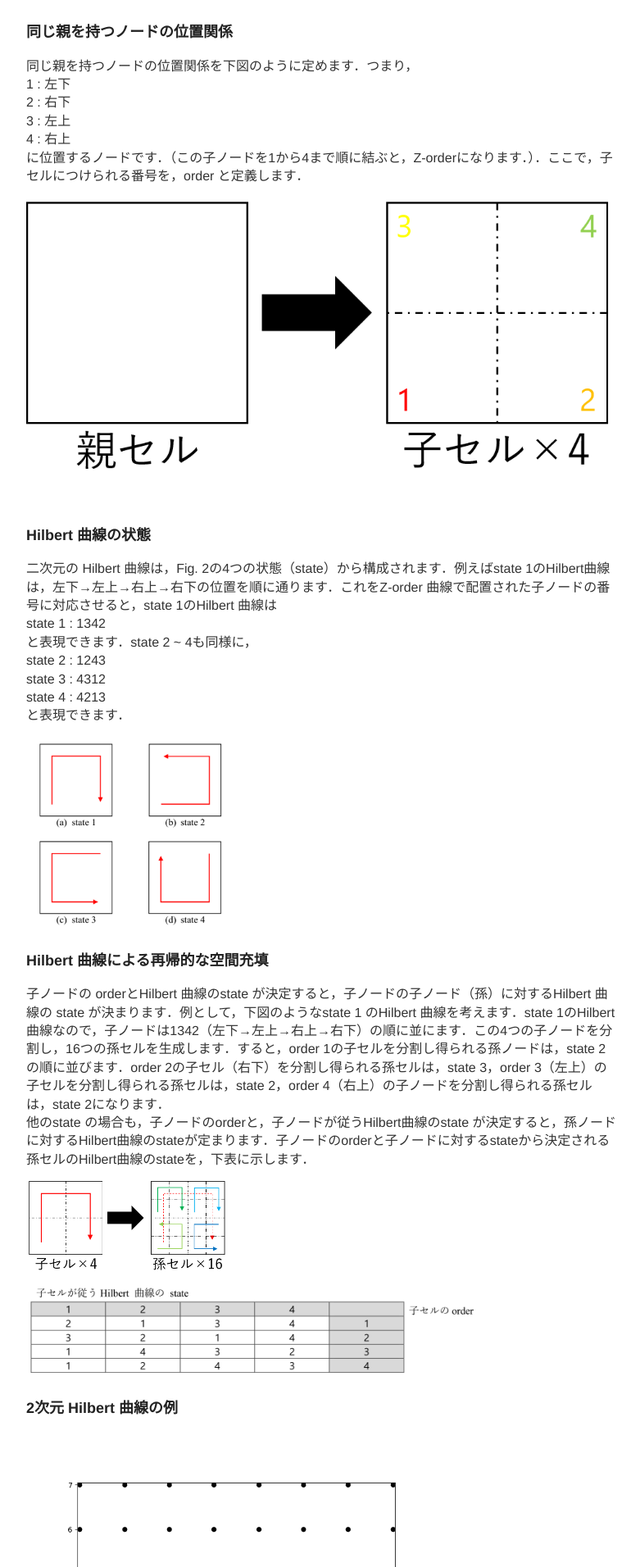
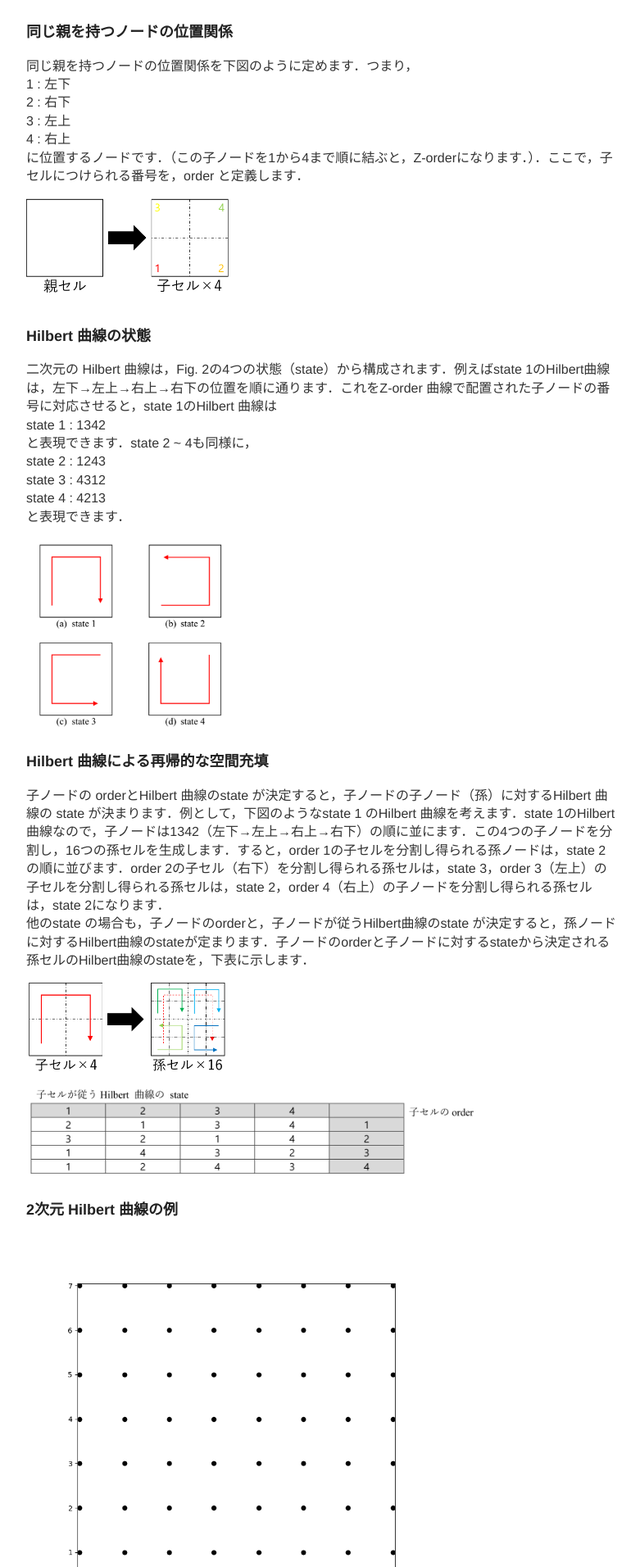
Before and after one commit to KeisukeSUGAYA/KeisukeSUGAYA.github.io, a Jekyll site: the page built from _posts/2019-11-22-HilbertCurve.md, in a window 1280 px wide. Shown: the part 649-2561 px from the top of the page at 82% size, without its empty margins (248-1029 px from the left). Built offline with Jekyll 4.4.1, drawn with Linux system fonts in a browser that asks for light colours.

Commit message:
[bug fix]

```diff
--- a/_posts/2019-11-22-HilbertCurve.md
+++ b/_posts/2019-11-22-HilbertCurve.md
@@ -26,7 +26,7 @@ Hilbert 曲線は，空間充填曲線のほとつです．四分木・八分木
 4 : 右上
 に位置するノードです．（この子ノードを1から4まで順に結ぶと，Z-orderになります．）．ここで，子セルにつけられる番号を，order と定義します．
 
-<img src="{{ site.baseurl }}/images/2019-11-22-figure/fig1.png" style="width=250;"/>
+<img src="{{ site.baseurl }}/images/2019-11-22-figure/fig1.png" width=250/>
 
 ### Hilbert 曲線の状態
 二次元の Hilbert 曲線は，Fig. 2の4つの状態（state）から構成されます．例えばstate 1のHilbert曲線は，左下→左上→右上→右下の位置を順に通ります．これをZ-order 曲線で配置された子ノードの番号に対応させると，state 1のHilbert 曲線は
```
